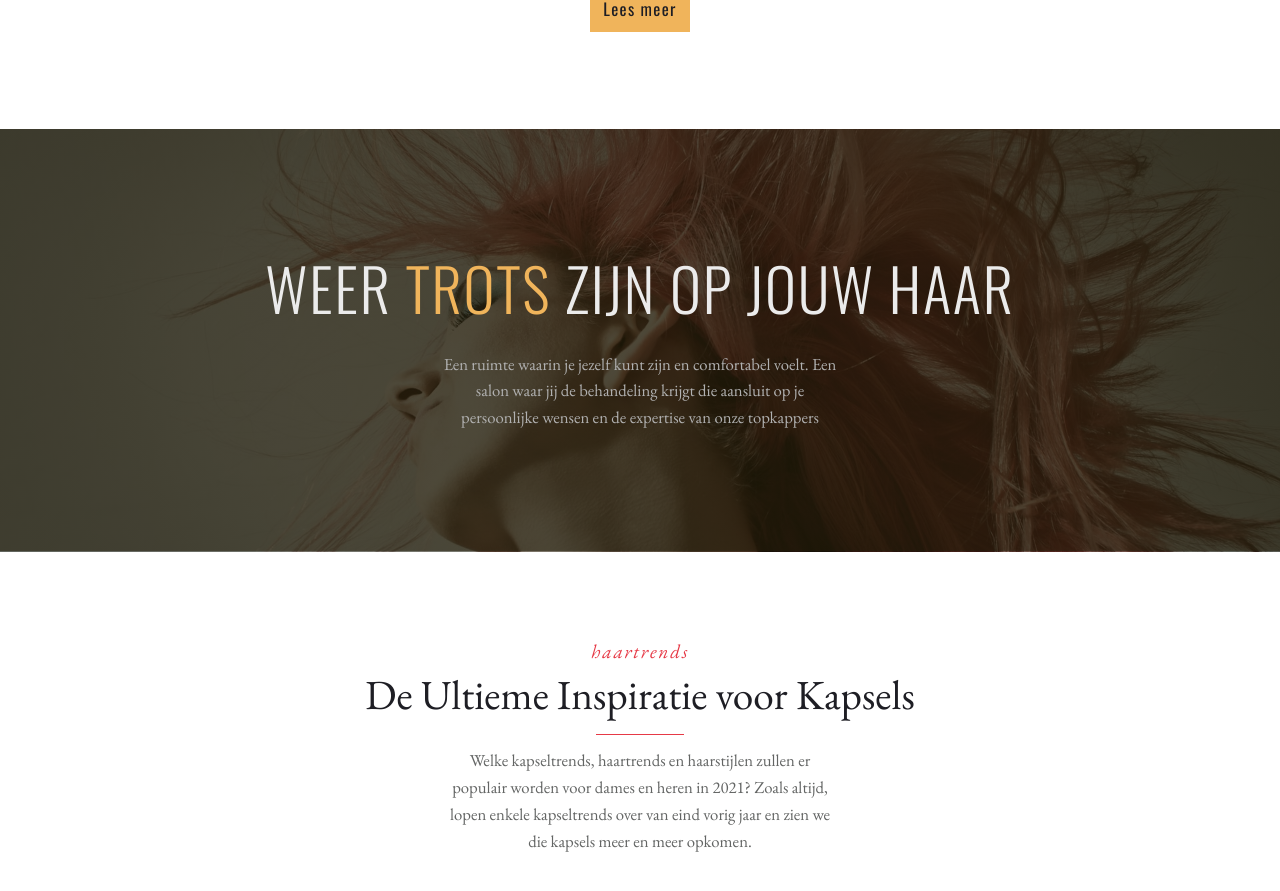
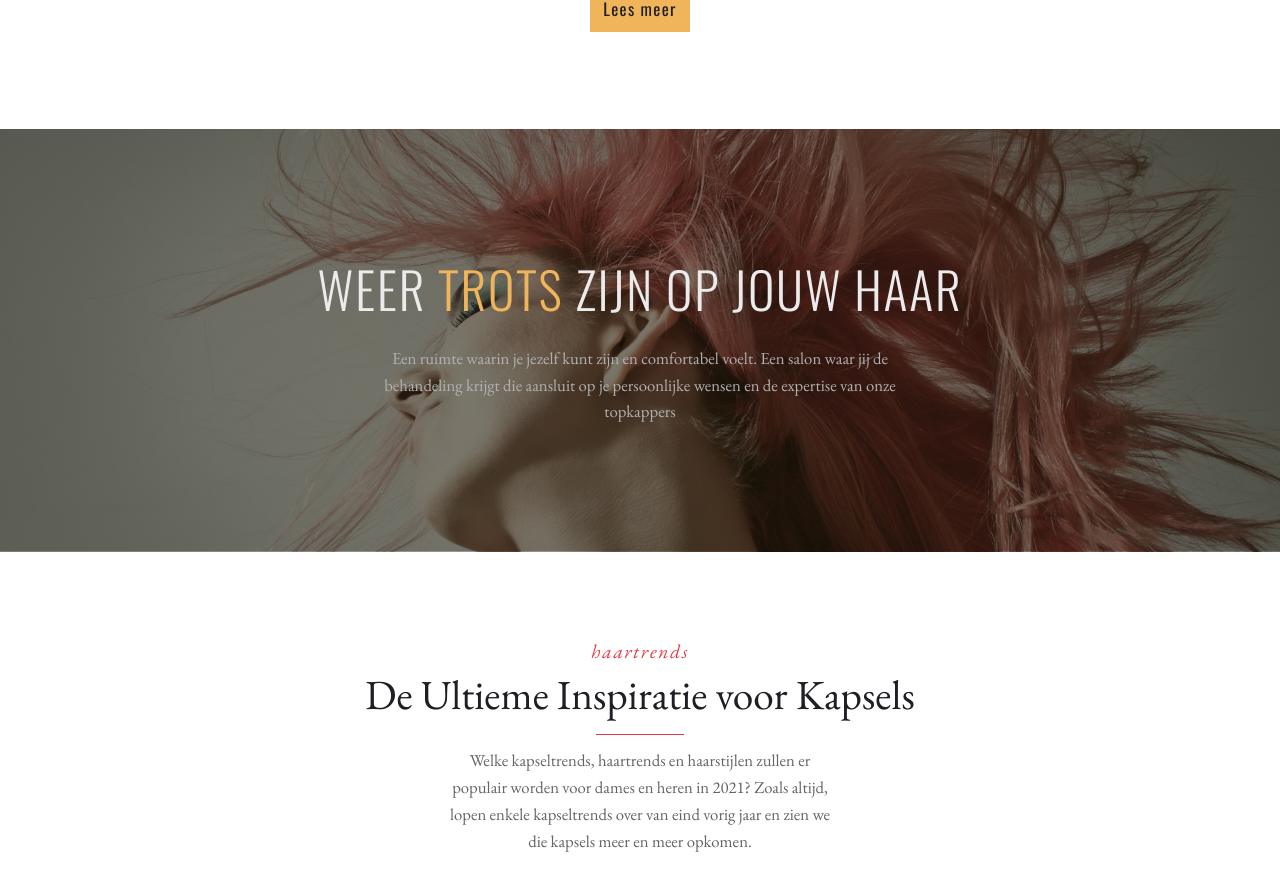
Before and after one commit to Vastlaan/firsthair, a Next.js app: page / in a window 1280 px wide. Shown: the part 1155-2046 px from the top of the page. Built offline with nearby package versions, Linux system fonts and the light colour scheme.

Commit message:
Adjust typography

```diff
--- a/src/components/parallax/index.js
+++ b/src/components/parallax/index.js
@@ -12,7 +12,9 @@ export default function ParallaxBackground({ title, body }) {
                         i === 1 ? <span>{word} </span> : word + " "
                     )}
             </Header1>
-            <Text align="center">{body}</Text>
+            <Text wide align="center">
+                {body}
+            </Text>
         </Container>
     );
 }
@@ -23,8 +25,8 @@ const Container = styled.div`
     height: 48rem;
     background-image: linear-gradient(
             to bottom,
-            rgba(33, 27, 8, 0.8),
-            rgba(33, 27, 8, 0.8)
+            rgba(33, 27, 8, 0.6),
+            rgba(33, 27, 8, 0.6)
         ),
         url(${(p) => (p.url ? p.url : "./img/landing-header-background-2.jpg")});
     background-position: center;
--- a/src/styles/typography.js
+++ b/src/styles/typography.js
@@ -5,7 +5,7 @@ import { fonts } from "./fonts";
 
 export const Header1 = styled.h3`
     margin: ${(p) => (p.margin ? p.margin : "0")};
-    font-size: 6.7rem;
+    font-size: 5.7rem;
     font-weight: 300;
     color: ${(p) => (p.color ? p.color : p.theme.grey_1)};
     line-height: 1.3;
@@ -36,7 +36,7 @@ export const Text = styled.p`
     margin: ${(p) => (p.margin ? p.margin : "0")};
     font-size: 1.9rem;
     text-align: center;
-    max-width: 45rem;
+    max-width: ${(p) => (p.wide ? "65rem" : "45rem")};
     color: ${(p) => (p.color ? p.color : p.theme.grey_2)};
 `;
 
```
